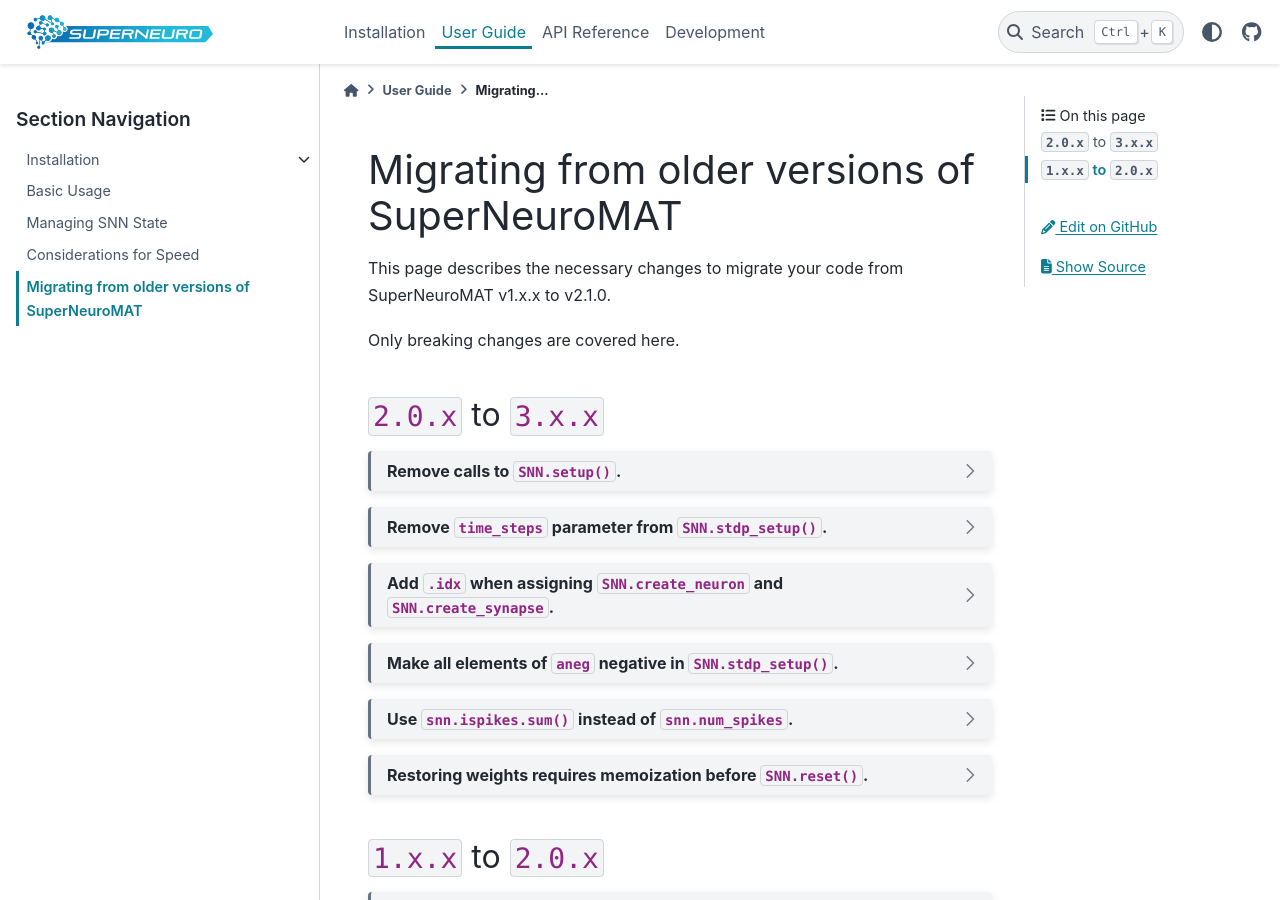
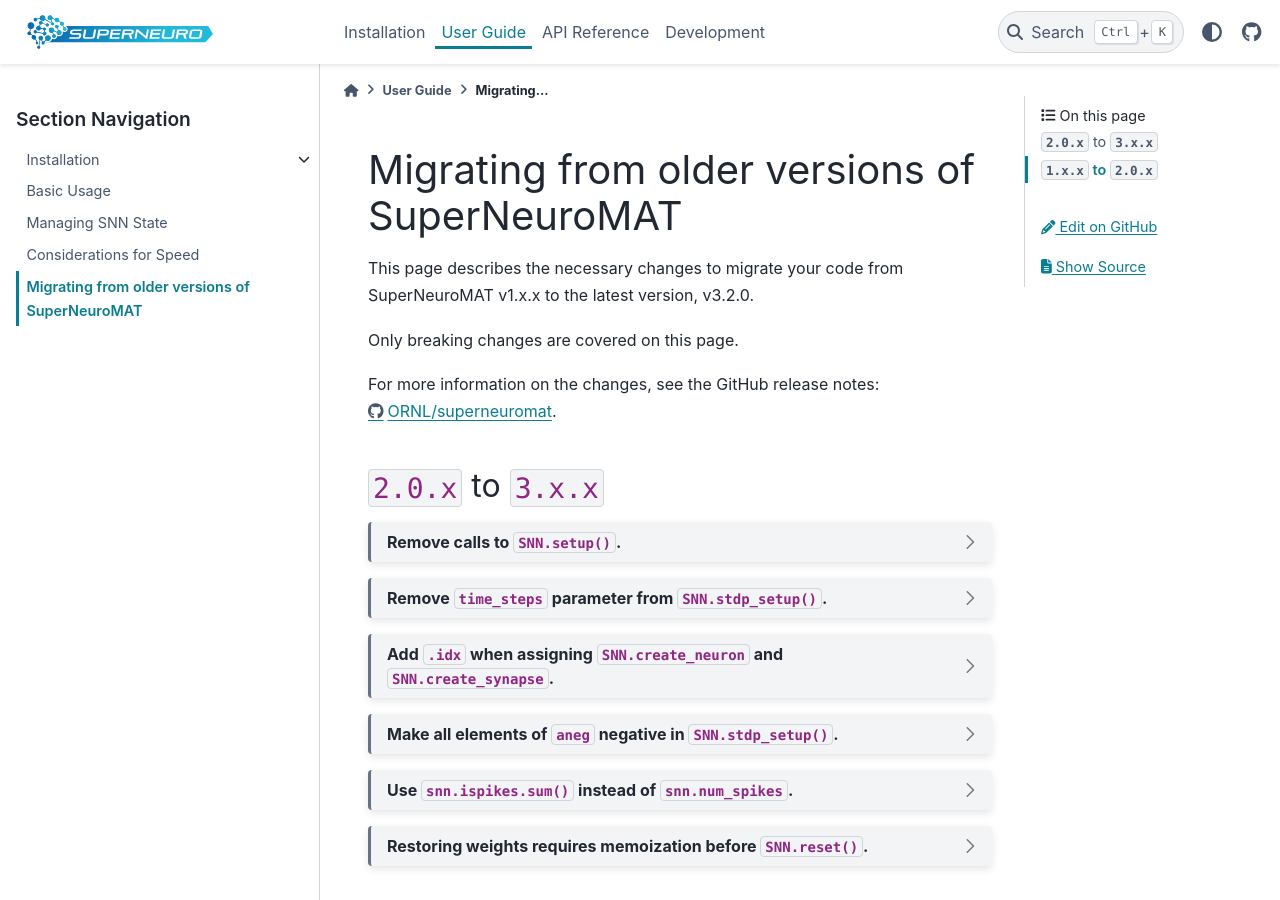
Before and after one commit to ORNL/superneuromat, a Sphinx documentation site: the page built from docs/source/guide/migration2.rst, in a window 1280 px wide and 900 px high. Built offline with Sphinx 7.4.7 and the PyData theme 0.15.4, drawn with Linux system fonts in a browser that asks for light colours.

Commit message:
link migration guide in readme & docs front page

```diff
--- a/docs/source/guide/migration2.rst
+++ b/docs/source/guide/migration2.rst
@@ -5,9 +5,11 @@
 .. currentmodule:: superneuromat
 
 
-This page describes the necessary changes to migrate your code from SuperNeuroMAT v1.x.x to v2.1.0.
+This page describes the necessary changes to migrate your code from SuperNeuroMAT v1.x.x to the latest version, v\ |release|.
 
-Only breaking changes are covered here.
+Only breaking changes are covered on this page.
+
+For more information on the changes, see the GitHub release notes: https://github.com/ORNL/superneuromat/releases.
 
 
 ``2.0.x`` to ``3.x.x``
--- a/docs/source/index.rst
+++ b/docs/source/index.rst
@@ -47,6 +47,7 @@
 
    from superneuromat import SNN
 
+For those coming from older versions of SuperNeuroMAT, see the :doc:`migration guide <guide/migration2>`.
 
 Cite SuperNeuroMAT
 ------------------
```
Also changed, not shown: README.md (+4 -2 lines).
